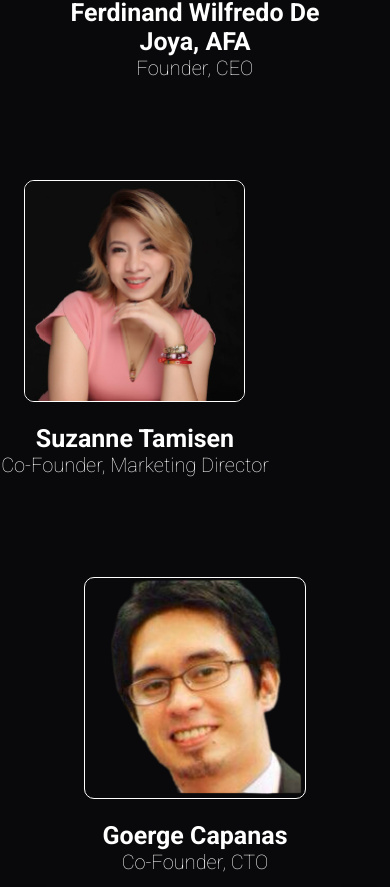
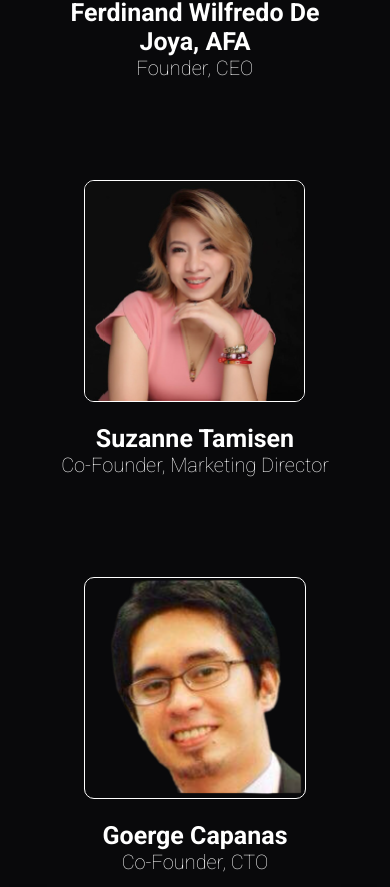
Before and after one commit to mrk-hnr/AlchemyCapital, a plain HTML site: page team.html in a window 390 px wide. Shown: the part 837-1724 px from the top of the page. Drawn offline with nearby package versions, Linux system fonts and the light colour scheme.

Commit message:
Fixed TeamTwo alignment for responsiveness

```diff
--- a/styles/_team.scss
+++ b/styles/_team.scss
@@ -45,10 +45,16 @@
 }
 
 
-@media (max-width: 687px) {
-    .teamContainer {
-        imf {
-            margin-bottom: 1rem;
-        }
+@media (max-width: 799px) {
+    .teamTwo {
+        margin-left: 0;
     }
 }
+
+
+
+// @media (max-width: 687px) {
+//     .teamContainer {
+
+//     }
+// }
```
Also changed, not shown: styles/style.css, 1 other file.
